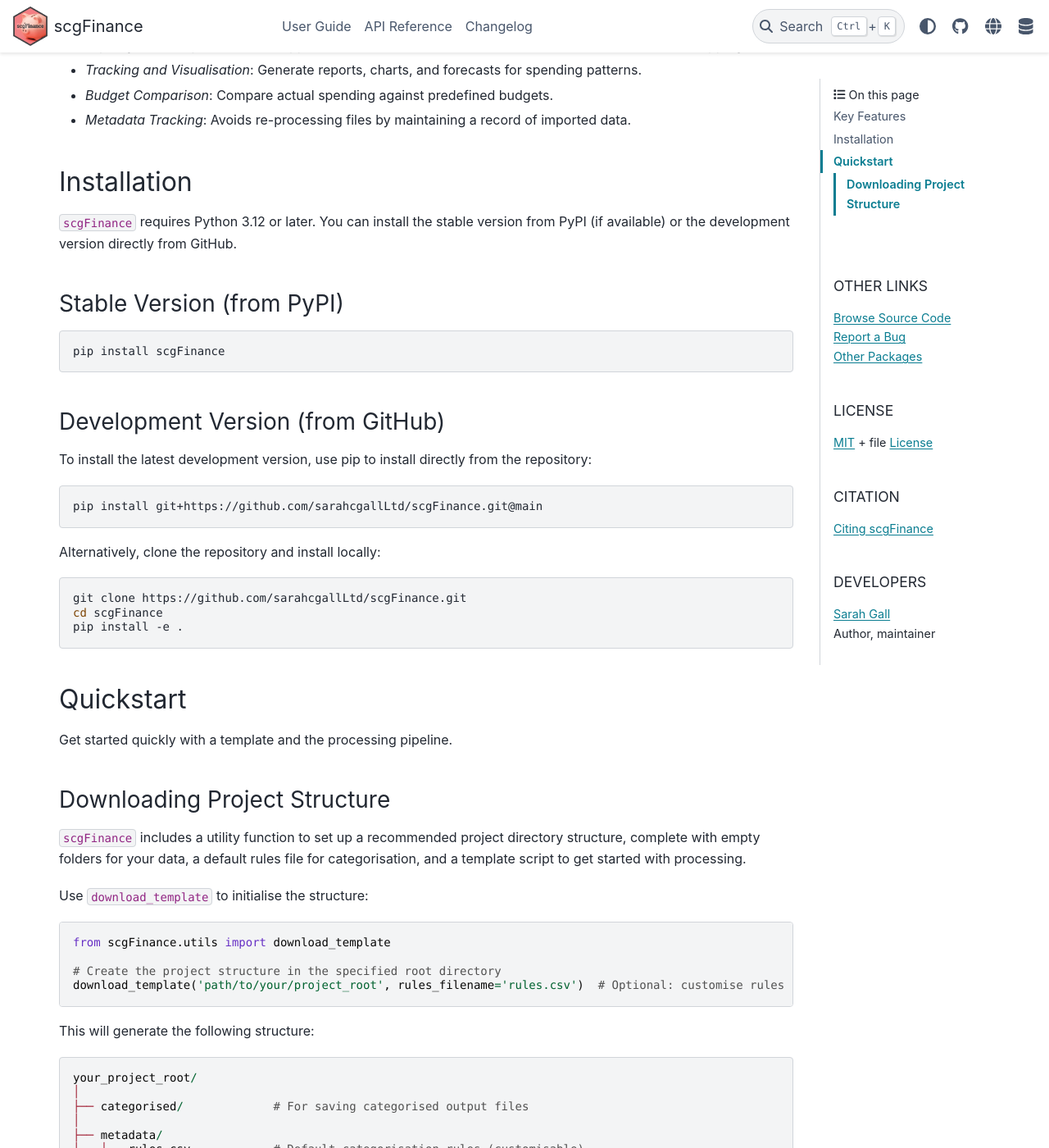
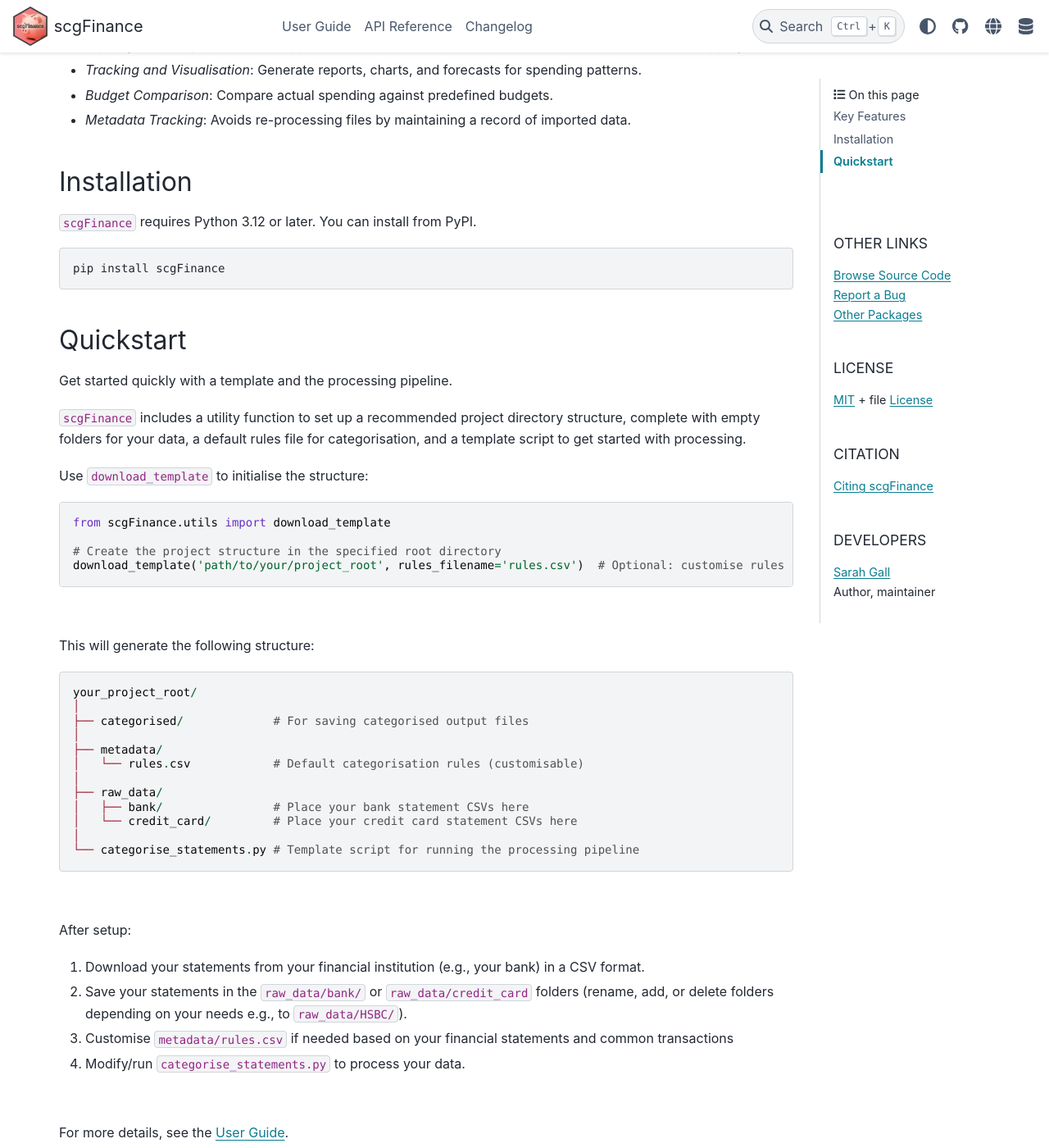
Before and after one commit to sarahcgallLtd/scgFinance, a Sphinx documentation site: the page built from docs/source/index.rst, in a window 1280 px wide and 1400 px high, scrolled down 599 px. Shown: the whole window at 82% size. Built offline with Sphinx 7.4.7 and the PyData theme 0.15.4, drawn with Linux system fonts in a browser that asks for light colours; pages that are not in the unit, such as notebooks, are missing from menus.

```diff
--- a/docs/source/index.rst
+++ b/docs/source/index.rst
@@ -50,33 +50,13 @@ Key Features
 Installation
 ------------
 
-``scgFinance`` requires Python 3.12 or later. You can install the stable version from PyPI (if available) or the development version directly from GitHub.
+``scgFinance`` requires Python 3.12 or later. You can install from PyPI.
 
-
-Stable Version (from PyPI)
-~~~~~~~~~~~~~~~~~~~~~~~~~~
 
 .. code-block:: bash
 
    pip install scgFinance
 
-
-Development Version (from GitHub)
-~~~~~~~~~~~~~~~~~~~~~~~~~~~~~~~~~
-
-To install the latest development version, use pip to install directly from the repository:
-
-.. code-block:: bash
-
-   pip install git+https://github.com/sarahcgallLtd/scgFinance.git@main
-
-Alternatively, clone the repository and install locally:
-
-.. code-block:: bash
-
-   git clone https://github.com/sarahcgallLtd/scgFinance.git
-   cd scgFinance
-   pip install -e .
 
 
 Quickstart
@@ -84,8 +64,6 @@ Quickstart
 
 Get started quickly with a template and the processing pipeline.
 
-Downloading Project Structure
-~~~~~~~~~~~~~~~~~~~~~~~~~~~~~
 
 ``scgFinance`` includes a utility function to set up a recommended project directory structure, complete with empty
 folders for your data, a default rules file for categorisation, and a template script to get started with processing.
@@ -99,6 +77,8 @@ Use ``download_template`` to initialise the structure:
     # Create the project structure in the specified root directory
     download_template('path/to/your/project_root', rules_filename='rules.csv')  # Optional: customise rules filename
 
+
+|
 
 This will generate the following structure:
 
@@ -117,6 +97,7 @@ This will generate the following structure:
     │
     └── categorise_statements.py # Template script for running the processing pipeline
 
+|
 
 After setup:
 
@@ -125,6 +106,7 @@ After setup:
 3. Customise ``metadata/rules.csv`` if needed based on your financial statements and common transactions
 4. Modify/run ``categorise_statements.py`` to process your data.
 
+|
 
 For more details, see the :doc:`User Guide <user_guide/index>`.
 
```
Also changed, not shown: README.md (+3 -5 lines), 2 other files.
